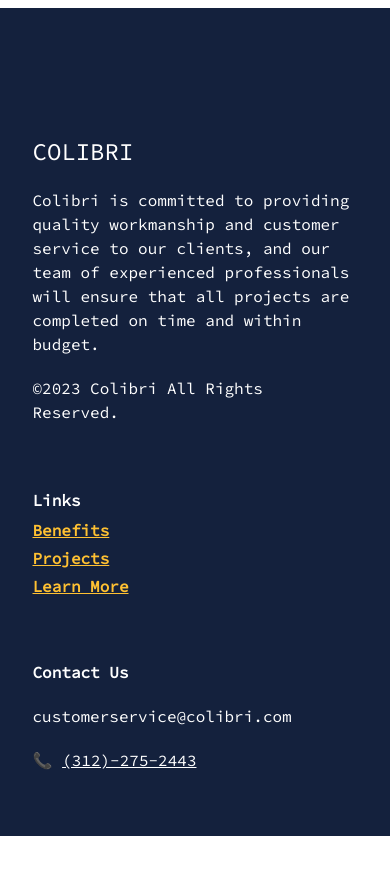
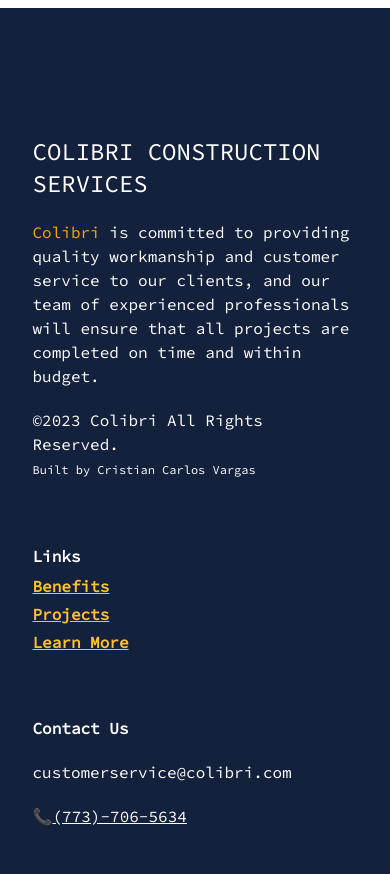
Before and after one commit to vcristian1/colibri, a React (Vite) app: page / in a window 390 px wide. Shown: the part 7620-8494 px from the top of the page. Before the commit the page ends 8456 px from the top, so only its background shows below. Built offline with nearby package versions, Linux system fonts and the light colour scheme.

Commit message:
added tel: to href in navbar and footer containing phone number

```diff
--- a/src/scenes/footer/index.tsx
+++ b/src/scenes/footer/index.tsx
@@ -12,11 +12,12 @@ const Footer = ({ setSelectedPage }: Props) => {
         <div className="justify-content mx-auto w-5/6 gap-16 md:flex">
             <div className="mt-16 basis-1/2 md:mt-0">
                 {/* <img src={Logo} alt="logo" /> */}
-                <h1 className="text-2xl">COLIBRI</h1>
+                <h1 className="text-2xl">COLIBRI CONSTRUCTION SERVICES</h1>
                 <p className="my-5">
-                Colibri is committed to providing quality workmanship and customer service to our clients,  and our team of experienced professionals will ensure that all projects are completed on time and within budget.
+                <span className="text-[#fca311]">Colibri</span> is committed to providing quality workmanship and customer service to our clients,  and our team of experienced professionals will ensure that all projects are completed on time and within budget.
                 </p>
                 <p>©2023 Colibri All Rights Reserved.</p>
+                <a target="_blank" rel="noreferrer" href="https://my-portfolio-beta-three-79.vercel.app/" className="text-[12px] hover:text-[#fca311] transition duration-500">Built by Cristian Carlos Vargas</a>
             </div>
             <div className="mt-16 basis-1/4 md:mt-0">
                 <h4 className="font-bold">Links</h4>
@@ -45,7 +46,7 @@ const Footer = ({ setSelectedPage }: Props) => {
             <div className="mt-16 basis-1/4 md:mt-0">
                 <h4 className="font-bold">Contact Us</h4>
                 <p className="my-5">customerservice@colibri.com</p>
-                <p>📞{" "}<span className="underline hover:text-[#fca311] transition duration-500">(312)-275-2443</span></p>
+                📞<a href="tel:773-706-5634" className="underline transition duration-500 hover:text-[#FCA311]">(773)-706-5634</a>
             </div>
         </div>
     </footer>
--- a/src/scenes/navbar/index.tsx
+++ b/src/scenes/navbar/index.tsx
@@ -43,7 +43,7 @@ const Navbar = ({  isTopOfPage, selectedPage, setSelectedPage }: Props) => {
                         {/* Inner Right Side (Sign In and Become a Member buttons)*/}
                         <div className={`${flexBetween} gap-2 md:gap-3 `}>
                             <ActionButton setSelectedPage={setSelectedPage}>Free Estimate</ActionButton>
-                            📞<p className="underline transition duration-500 hover:text-[#FCA311]">(312)-275-2443</p>
+                            📞<a href="tel:773-706-5634" className="underline transition duration-500 hover:text-[#FCA311]">(773)-706-5634</a>
                         </div>
                     </div>
                     ) : (
```
